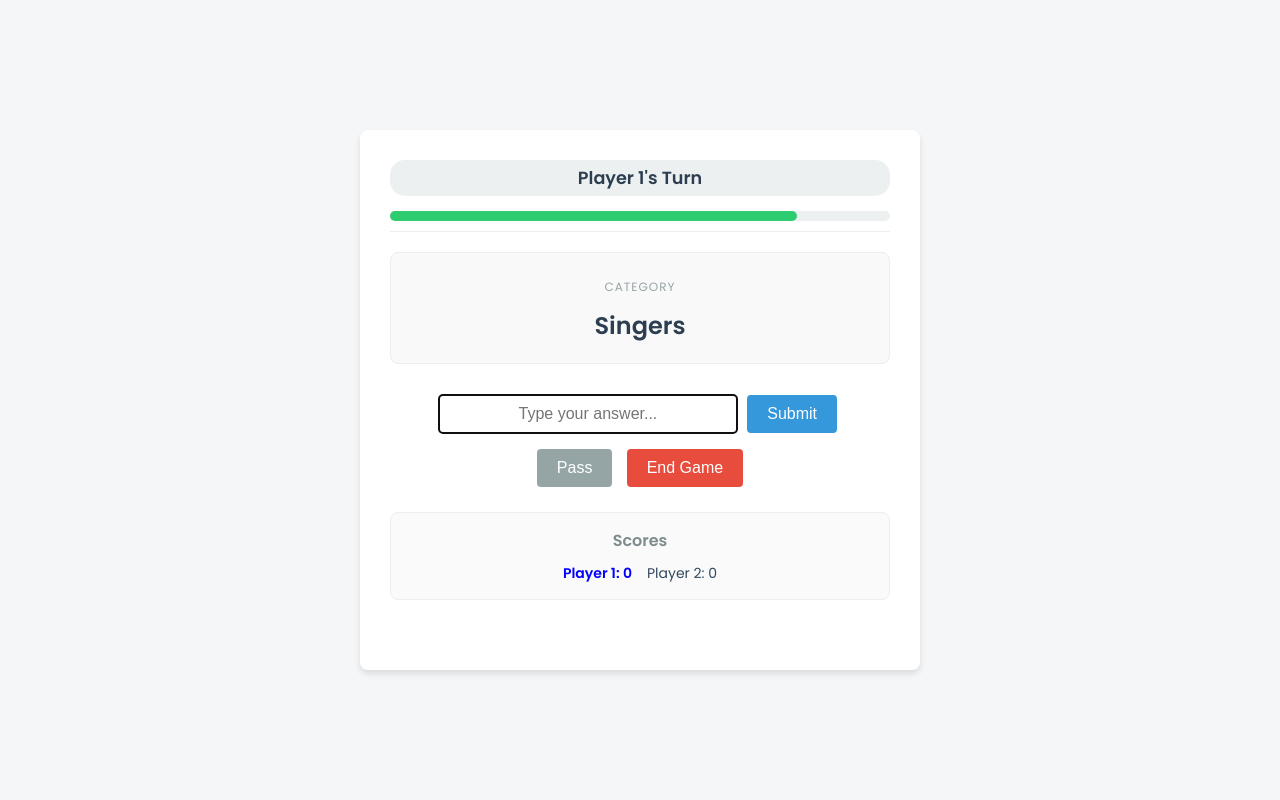
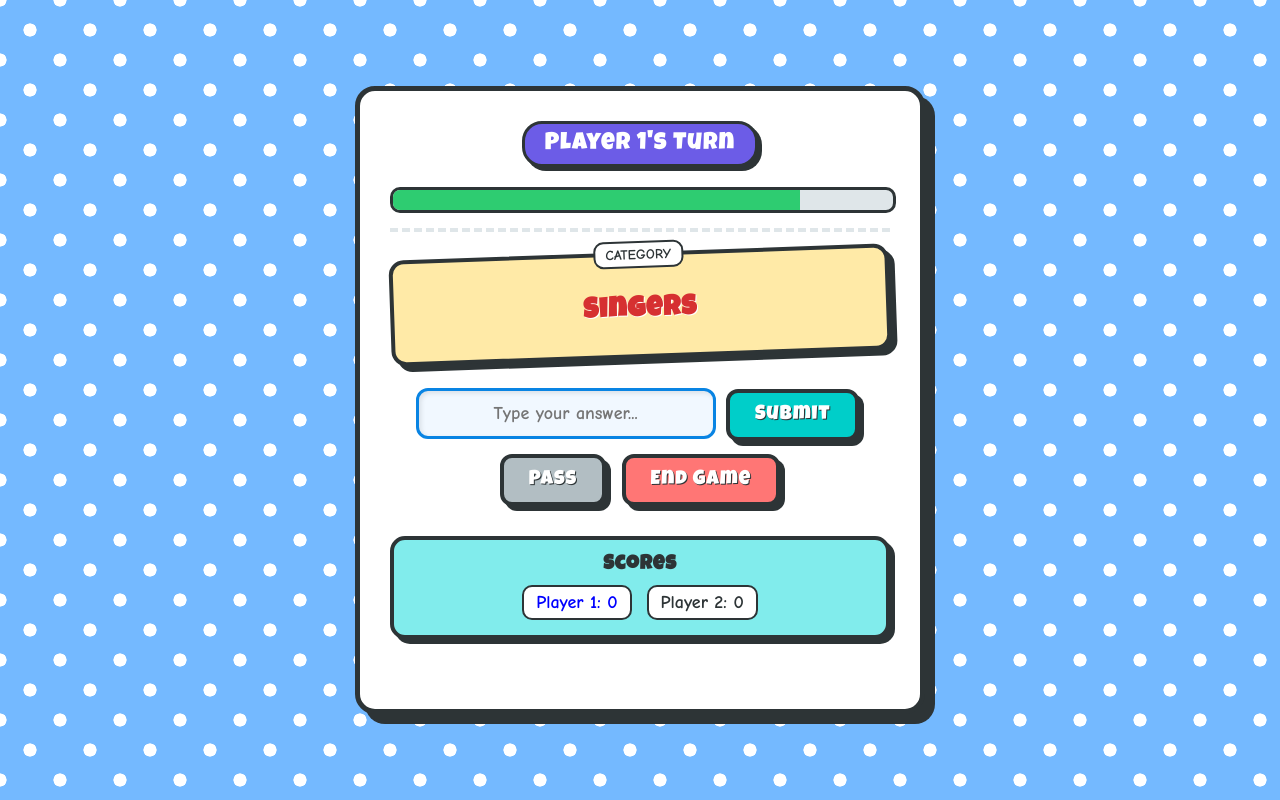
Before and after one commit to deebyanshujha/rapid-recall, a plain HTML site: page index.html in a window 1280 px wide. Both pictures are taken after a click on the button "Start Game". Drawn offline with Linux system fonts and the light colour scheme.

Commit message:
modified styles

```diff
--- a/index.html
+++ b/index.html
@@ -8,7 +8,7 @@
     <!-- Google Fonts -->
     <link rel="preconnect" href="https://fonts.googleapis.com">
     <link rel="preconnect" href="https://fonts.gstatic.com" crossorigin>
-    <link href="https://fonts.googleapis.com/css2?family=Poppins:wght@300;400;600&display=swap" rel="stylesheet">
+    <link href="https://fonts.googleapis.com/css2?family=Comic+Neue:wght@400;700&family=Luckiest+Guy&display=swap" rel="stylesheet">
 </head>
 <body>
 
--- a/style.css
+++ b/style.css
@@ -1,6 +1,9 @@
 body {
-    background-color: #f4f6f8; /* Very light grey/blue */
-    font-family: 'Poppins', sans-serif;
+    background-color: #74b9ff; /* Bright sky blue */
+    background-image: radial-gradient(#fff 15%, transparent 16%), radial-gradient(#fff 15%, transparent 16%);
+    background-size: 60px 60px;
+    background-position: 0 0, 30px 30px;
+    font-family: 'Comic Neue', cursive;
     color: #333;
     display: flex;
     justify-content: center;
@@ -9,24 +12,34 @@ body {
     margin: 0;
 }
 
+h1, .winner, .player-badge, h3, #current-category {
+    font-family: 'Luckiest Guy', cursive;
+    letter-spacing: 1px;
+}
+
 .container {
-    background-color: white;
+    background-color: #ffffff;
     width: 90%;
     max-width: 500px;
     padding: 30px;
-    border-radius: 8px; /* Standard rounded corners */
-    box-shadow: 0 4px 6px rgba(0,0,0,0.1); /* Soft, standard shadow */
+    border-radius: 20px;
+    border: 5px solid #2d3436;
+    box-shadow: 10px 10px 0px #2d3436;
     text-align: center;
 }
 
 h1 {
     margin-top: 0;
-    color: #2c3e50; /* Dark blue-grey */
+    color: #ff9f43;
+    font-size: 3rem;
+    text-shadow: 2px 2px 0 #2d3436, -1px -1px 0 #2d3436, 1px -1px 0 #2d3436, -1px 1px 0 #2d3436;
 }
 
 .subtitle {
-    color: #7f8c8d;
+    color: #636e72;
     margin-bottom: 20px;
+    font-weight: 700;
+    font-size: 1.1rem;
 }
 
 .hidden {
@@ -35,116 +48,153 @@ h1 {
 
 /* Inputs */
 input[type="number"], input[type="text"] {
-    padding: 10px;
-    font-size: 16px;
+    padding: 12px;
+    font-size: 18px;
+    font-family: 'Comic Neue', cursive;
+    font-weight: 700;
     margin: 10px 0;
     width: 100%;
     max-width: 300px;
     text-align: center;
-    border: 1px solid #ccc;
-    border-radius: 4px;
+    border: 3px solid #2d3436;
+    border-radius: 12px;
+    box-shadow: inset 2px 2px 5px rgba(0,0,0,0.1);
     box-sizing: border-box;
+    outline: none;
+}
+
+input[type="number"]:focus, input[type="text"]:focus {
+    border-color: #0984e3;
+    background-color: #f1f8ff;
 }
 
 /* Buttons */
 .btn {
-    padding: 10px 20px;
-    font-size: 16px;
+    font-family: 'Luckiest Guy', cursive;
+    padding: 12px 25px;
+    font-size: 20px;
     cursor: pointer;
-    background-color: #3498db; /* Standard Blue */
+    background-color: #00cec9;
     color: white;
-    border: none;
-    border-radius: 4px;
+    border: 4px solid #2d3436;
+    border-radius: 12px;
     margin: 5px;
-    transition: background-color 0.2s;
+    box-shadow: 5px 5px 0px #2d3436;
+    transition: all 0.1s ease;
+    text-shadow: 1px 1px 0px #2d3436;
+    letter-spacing: 1px;
 }
 
 .btn:hover {
-    background-color: #2980b9;
+    transform: translateY(-2px);
+    box-shadow: 5px 7px 0px #2d3436;
+    filter: brightness(1.1);
+}
+
+.btn:active {
+    transform: translate(3px, 3px);
+    box-shadow: 2px 2px 0px #2d3436;
+}
+
+.btn.primary {
+    background-color: #fdcb6e; /* Yellow */
 }
 
 .btn.secondary {
-    background-color: #95a5a6; /* Grey */
-}
-
-.btn.secondary:hover {
-    background-color: #7f8c8d;
+    background-color: #b2bec3; /* Grey */
 }
 
 .btn.warning {
-    background-color: #e74c3c; /* Red */
-}
-
-.btn.warning:hover {
-    background-color: #c0392b;
+    background-color: #ff7675; /* Red */
 }
 
 /* Game Screen */
 .header {
     margin-bottom: 20px;
-    border-bottom: 1px solid #eee;
-    padding-bottom: 10px;
+    border-bottom: 4px dashed #dfe6e9;
+    padding-bottom: 15px;
 }
 
 .player-badge {
-    font-weight: bold;
-    font-size: 1.1rem;
-    color: #2c3e50;
-    background: #ecf0f1;
-    padding: 5px 15px;
-    border-radius: 15px;
+    font-size: 1.5rem;
+    color: white;
+    background: #6c5ce7;
+    padding: 8px 20px;
+    border-radius: 20px;
+    border: 3px solid #2d3436;
+    box-shadow: 4px 4px 0px #2d3436;
+    display: inline-block;
 }
 
 #timer-container {
     width: 100%;
-    height: 10px;
-    background-color: #ecf0f1;
-    margin-top: 15px;
-    border-radius: 5px;
+    height: 20px;
+    background-color: #dfe6e9;
+    margin-top: 20px;
+    border-radius: 10px;
+    border: 3px solid #2d3436;
+    overflow: hidden;
 }
 
 #timer-bar {
     height: 100%;
-    background-color: #2ecc71; /* Green */
+    background-color: #55efc4;
     width: 100%;
-    border-radius: 5px;
     transition: width 0.1s linear;
 }
 
 .card {
-    background-color: #f9f9f9;
-    padding: 20px;
-    border: 1px solid #eee;
-    border-radius: 8px;
+    background-color: #ffeaa7;
+    padding: 30px 20px;
+    border: 4px solid #2d3436;
+    border-radius: 15px;
     margin: 20px 0;
+    box-shadow: 6px 6px 0px #2d3436;
+    position: relative;
+    transform: rotate(-2deg);
+    transition: transform 0.2s;
+}
+
+.card:hover {
+    transform: rotate(1deg) scale(1.02);
 }
 
 #current-category {
-    font-size: 24px;
+    font-size: 28px;
     margin: 10px 0 0 0;
-    color: #2c3e50;
+    color: #d63031;
+    text-shadow: 1px 1px 0px #fff;
 }
 
 .label {
-    font-size: 12px;
-    color: #95a5a6;
+    font-size: 14px;
+    font-weight: bold;
+    color: #2d3436;
     text-transform: uppercase;
-    letter-spacing: 1px;
+    background: white;
+    padding: 3px 10px;
+    border-radius: 10px;
+    border: 2px solid #2d3436;
+    position: absolute;
+    top: -15px;
+    left: 50%;
+    transform: translateX(-50%);
 }
 
 /* Scoreboard */
 .scoreboard {
-    margin-top: 20px;
+    margin-top: 25px;
     padding: 15px;
-    background-color: #fafafa;
-    border: 1px solid #eee;
-    border-radius: 8px;
+    background-color: #81ecec;
+    border: 4px solid #2d3436;
+    border-radius: 15px;
+    box-shadow: 5px 5px 0px #2d3436;
 }
 
 .scoreboard h3 {
     margin: 0 0 10px 0;
-    font-size: 16px;
-    color: #7f8c8d;
+    font-size: 20px;
+    color: #2d3436;
 }
 
 #score-list {
@@ -158,16 +208,22 @@ input[type="number"], input[type="text"] {
 }
 
 #score-list li {
-    font-size: 14px;
-    color: #34495e;
+    font-size: 18px;
+    font-weight: bold;
+    color: #2d3436;
+    background: white;
+    padding: 5px 12px;
+    border-radius: 10px;
+    border: 2px solid #2d3436;
 }
 
 /* Game Over */
 .winner {
-    font-size: 24px;
-    color: #2ecc71;
+    font-size: 36px;
+    color: #00b894;
     margin: 20px 0;
-    font-weight: bold;
+    text-shadow: 2px 2px 0px #2d3436;
+    animation: bounce 1s infinite;
 }
 
 #final-scores ul {
@@ -180,18 +236,25 @@ input[type="number"], input[type="text"] {
     min-height: 25px;
     margin-top: 15px;
     font-weight: bold;
+    font-family: 'Comic Neue', cursive;
+    font-size: 18px;
 }
 
-.message.success { color: #2ecc71; }
-.message.error { color: #e74c3c; }
+.message.success { color: #00b894; text-shadow: 1px 1px 0px #fff; }
+.message.error { color: #d63031; text-shadow: 1px 1px 0px #fff; }
 
 /* Animation */
 @keyframes shake {
-    0% { transform: translateX(0); }
-    25% { transform: translateX(-5px); }
-    50% { transform: translateX(5px); }
-    75% { transform: translateX(-5px); }
-    100% { transform: translateX(0); }
+    0% { transform: translateX(0) rotate(0deg); }
+    25% { transform: translateX(-5px) rotate(-2deg); }
+    50% { transform: translateX(5px) rotate(2deg); }
+    75% { transform: translateX(-5px) rotate(-2deg); }
+    100% { transform: translateX(0) rotate(0deg); }
+}
+
+@keyframes bounce {
+    0%, 100% { transform: translateY(0); }
+    50% { transform: translateY(-10px); }
 }
 
 .shake {
```
